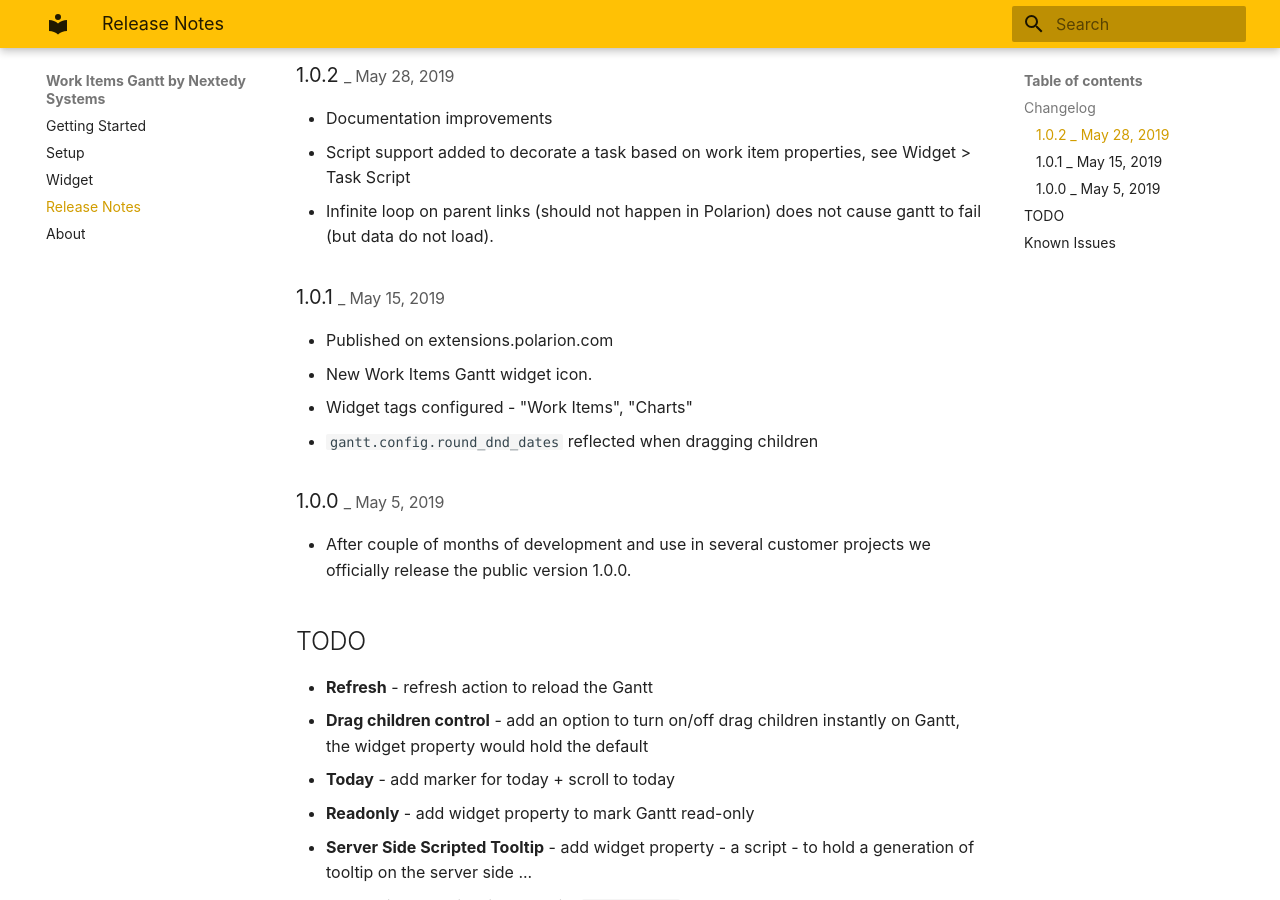
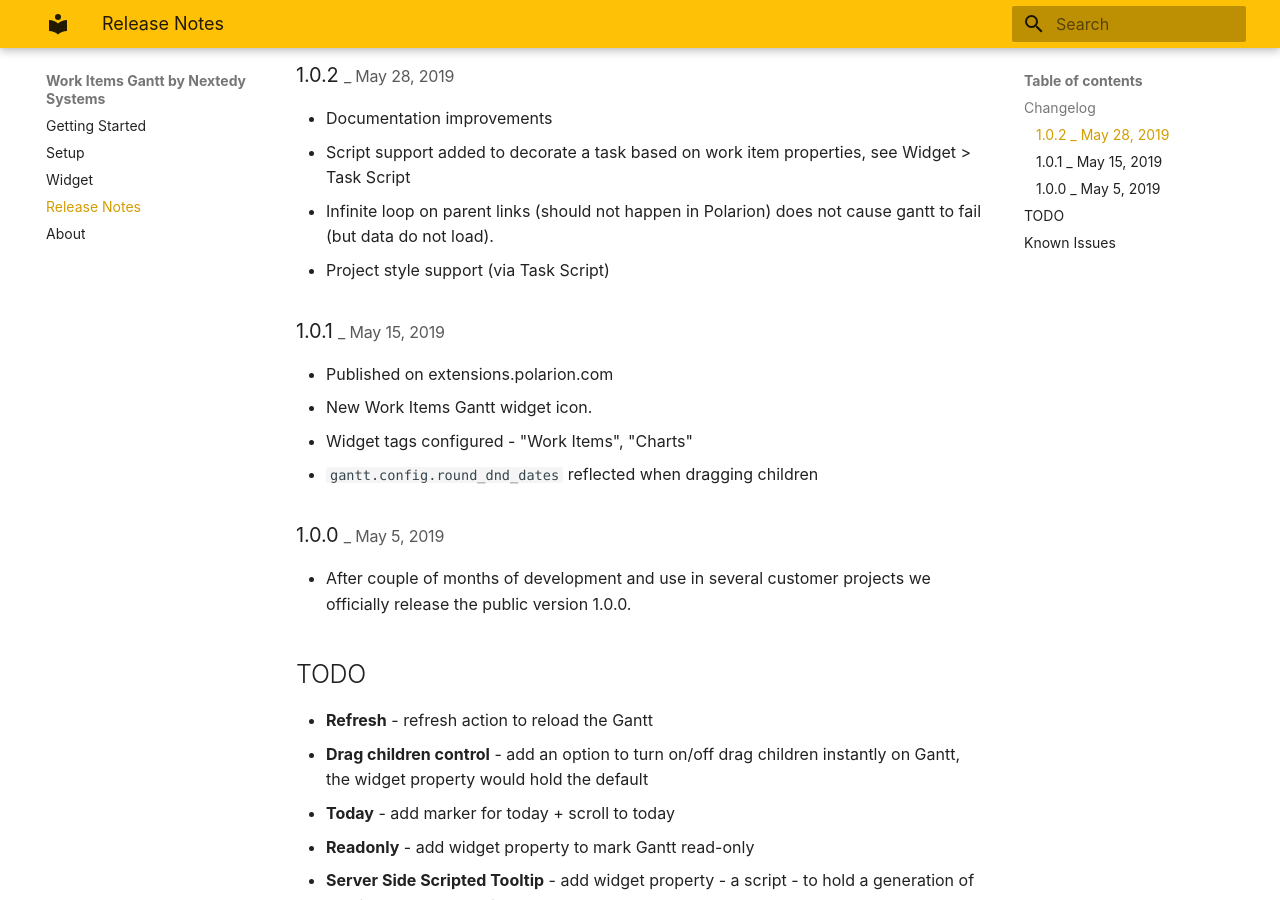
Before and after one commit to nextedy/gantt-docs, an MkDocs documentation site: the page built from docs/changelog.md, in a window 1280 px wide and 900 px high, scrolled down 344 px. Built offline with MkDocs 1.6.1 and Material for MkDocs 9.7.7, drawn with Linux system fonts in a browser that asks for light colours.

Commit message:
add support for project styles

```diff
--- a/docs/changelog.md
+++ b/docs/changelog.md
@@ -13,6 +13,7 @@
 * Documentation improvements
 * Script support added to decorate a task based on work item properties, see Widget > Task Script
 * Infinite loop on parent links (should not happen in Polarion) does not cause gantt to fail (but data do not load).
+* Project style support (via Task Script)
 
 
 ### 1.0.1 <small>_ May 15, 2019</small>
```
